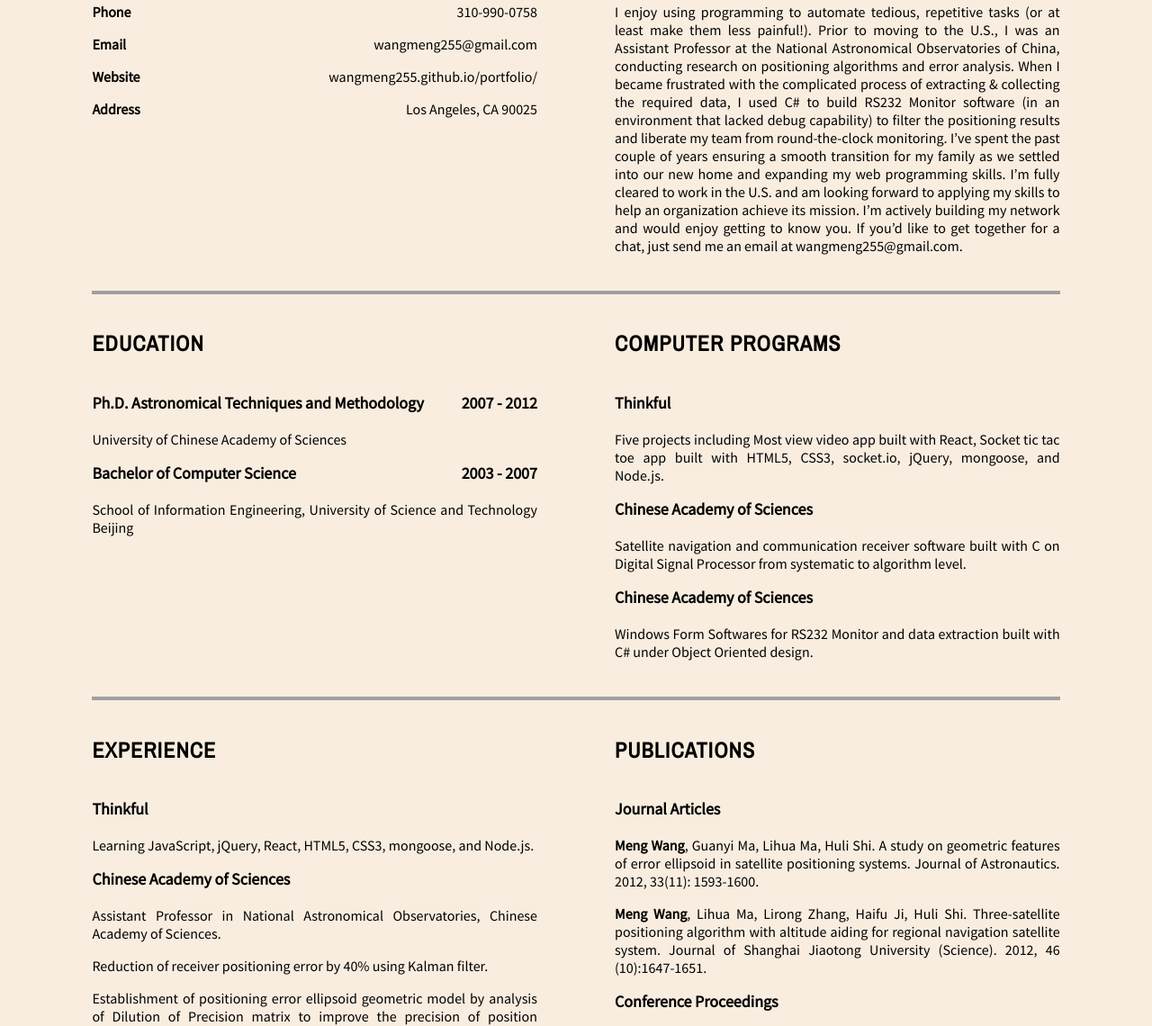
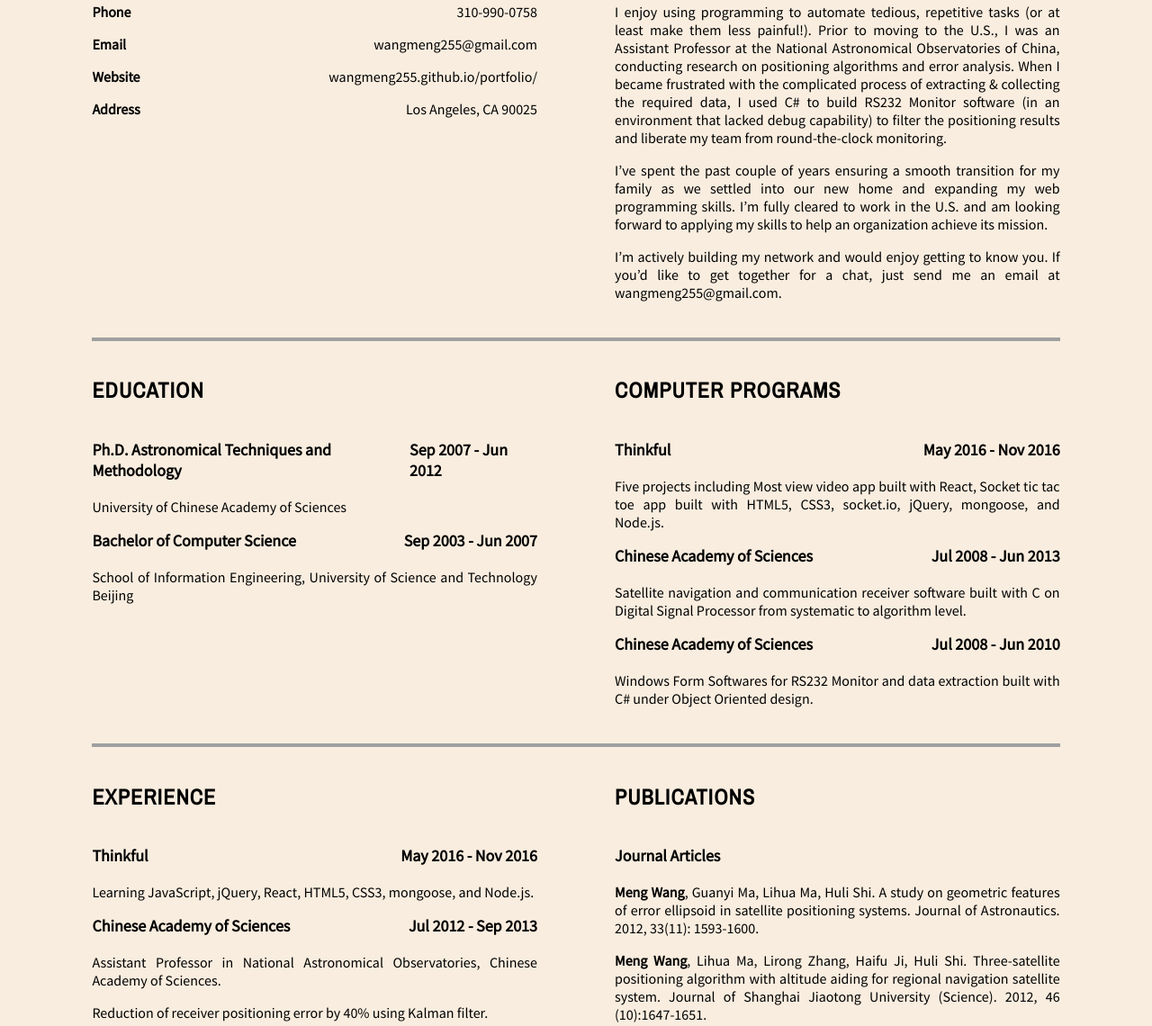
Before and after one commit to wangmeng255/resume, a plain HTML site: page index.html in a window 1280 px wide. Shown: the part 209-1349 px from the top of the page at 90% size. Drawn offline with nearby package versions, Linux system fonts and the light colour scheme.

Commit message:
update summary and time

```diff
--- a/index.html
+++ b/index.html
@@ -23,34 +23,34 @@
       <th>
         <h2>SUMMARY</h2>
         <p>I enjoy using programming to automate tedious, repetitive tasks (or at least make them less painful!). Prior to moving to the U.S., I was an Assistant Professor at the National Astronomical Observatories of China, conducting research on positioning algorithms and error analysis. When I became frustrated with the complicated process of extracting & collecting the required data, I used C# to build RS232 Monitor software (in an environment that lacked debug capability) to filter the positioning results and liberate my team from round-the-clock monitoring.
-        I’ve spent the past couple of years ensuring a smooth transition for my family as we settled into our new home and expanding my web programming skills. I’m fully cleared to work in the U.S. and am looking forward to applying my skills to help an organization achieve its mission.
-        I’m actively building my network and would enjoy getting to know you. If you’d like to get together for a chat, just send me an email at wangmeng255@gmail.com.</p>
+        <p>I’ve spent the past couple of years ensuring a smooth transition for my family as we settled into our new home and expanding my web programming skills. I’m fully cleared to work in the U.S. and am looking forward to applying my skills to help an organization achieve its mission.</p>
+        <p>I’m actively building my network and would enjoy getting to know you. If you’d like to get together for a chat, just send me an email at wangmeng255@gmail.com.</p>
       </th>
     </tr>
     <tr>
       <th>
         <h2>EDUCATION</h2>
-        <div><h3>Ph.D. Astronomical Techniques and Methodology</h3><h3>2007 - 2012</h3></div>
+        <div><h3>Ph.D. Astronomical Techniques and Methodology</h3><h3>Sep 2007 - Jun 2012</h3></div>
         <p>University of Chinese Academy of Sciences</p>
-        <div><h3>Bachelor of Computer Science</h3><h3>2003 - 2007</h3></div>
+        <div><h3>Bachelor of Computer Science</h3><h3>Sep 2003 - Jun 2007</h3></div>
         <p>School of Information Engineering, University of Science and Technology Beijing</p>
       </th>
       <th>
         <h2>COMPUTER PROGRAMS</h2>
-        <div><h3>Thinkful</h3></div>
+        <div><h3>Thinkful</h3><h3>May 2016 - Nov 2016</h3></div>
         <p>Five projects including Most view video app built with React, Socket tic tac toe app built with HTML5, CSS3, socket.io, jQuery, mongoose, and Node.js.</p>
-        <div><h3>Chinese Academy of Sciences</h3></div>
+        <div><h3>Chinese Academy of Sciences</h3><h3>Jul 2008 - Jun 2013</h3></div>
         <p>Satellite navigation and communication receiver software built with C on Digital Signal Processor from systematic to algorithm level.</p>
-        <div><h3>Chinese Academy of Sciences</h3></div>
+        <div><h3>Chinese Academy of Sciences</h3><h3>Jul 2008 - Jun 2010</h3></div>
         <p>Windows Form Softwares for RS232 Monitor and data extraction built with C# under Object Oriented design.</p>
       </th>
     </tr>
     <tr>
       <th>
         <h2>EXPERIENCE</h2>
-        <div><h3>Thinkful</h3></div>
+        <div><h3>Thinkful</h3><h3>May 2016 - Nov 2016</h3></div>
         <p>Learning JavaScript, jQuery, React, HTML5, CSS3, mongoose, and Node.js.</p>
-        <div><h3>Chinese Academy of Sciences</h3></div>
+        <div><h3>Chinese Academy of Sciences</h3><h3>Jul 2012 - Sep 2013</h3></div>
         <p>Assistant Professor in National Astronomical Observatories, Chinese Academy of Sciences.</p>
         <p>Reduction of receiver positioning error by 40% using Kalman filter.</p>
         <p>Establishment of positioning error ellipsoid geometric model by analysis of Dilution of Precision matrix to improve the precision of position accuracy metric.</p>
```
